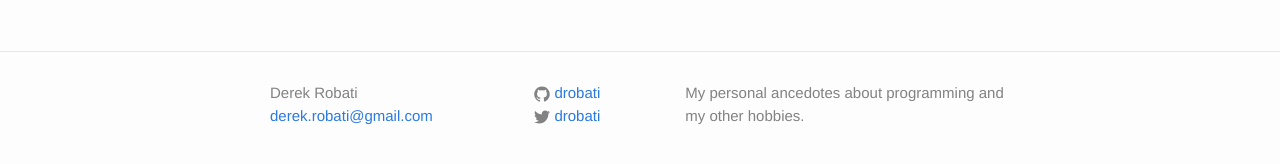
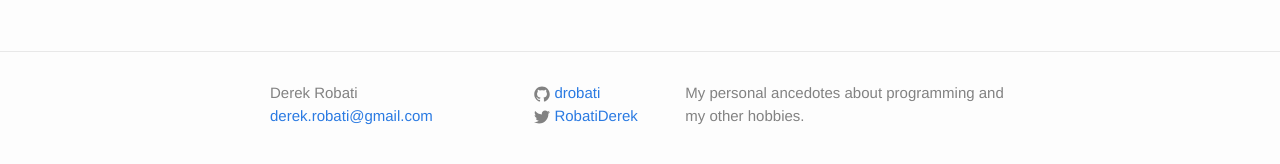
Before and after one commit to drobati/drobati.github.com, a Jekyll site: the page built from blog.md, in a window 1280 px wide. Shown: the part 503-667 px from the top of the page. Built offline with Jekyll 4.4.1, drawn with Linux system fonts in a browser that asks for light colours.

Commit message:
Update _config.yml

```diff
--- a/_config.yml
+++ b/_config.yml
@@ -5,7 +5,7 @@ description: > # this means to ignore newlines until "baseurl:"
     My personal ancedotes about programming and my other hobbies.
 baseurl: ""
 url: "http://robati.com" # the base hostname & protocol for your site
-twitter_username: drobati
+twitter_username: RobatiDerek
 github_username:  drobati
 
 # Build settings
```
